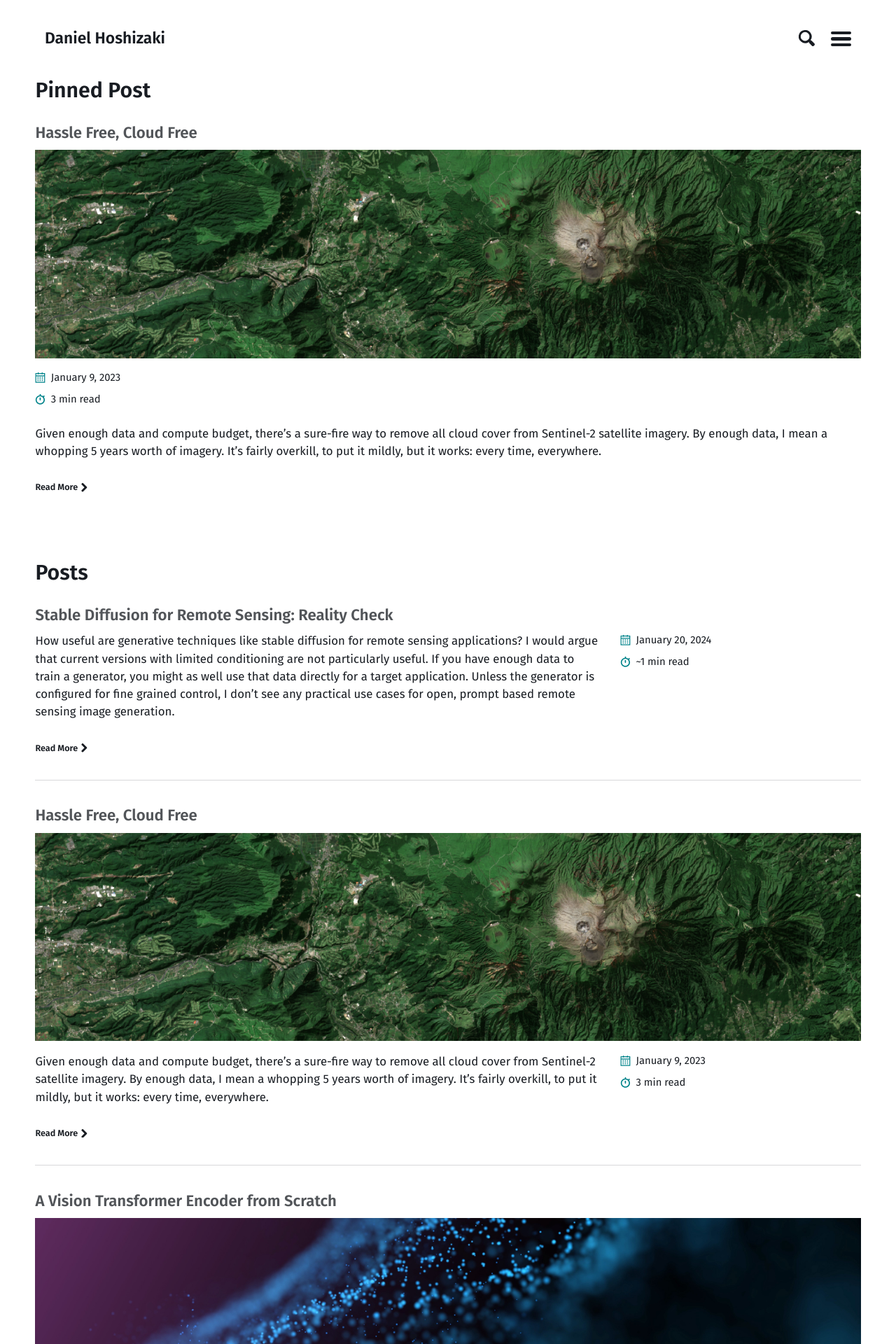
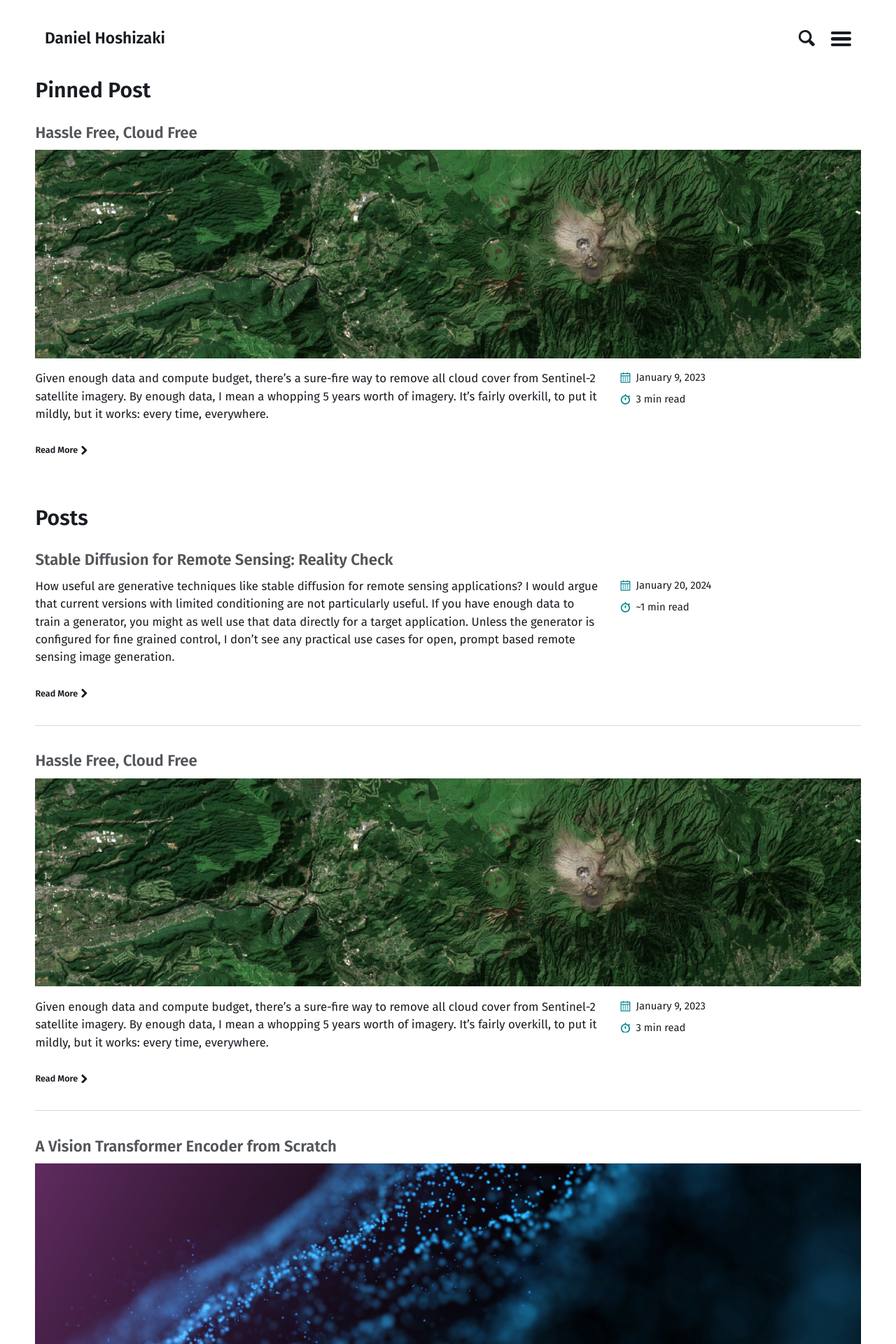
Before and after one commit to danielhoshizaki/danielhoshizaki, a Jekyll site: the page built from index.html, in a window 1280 px wide. Shown: the top 1920 px of the page at 70% size. Built offline with Jekyll 4.4.1, drawn with Linux system fonts in a browser that asks for light colours; the list of posts is cut into pages by our own code.

Commit message:
Update home.html

```diff
--- a/_layouts/home.html
+++ b/_layouts/home.html
@@ -13,15 +13,16 @@ layout: default
         <!-- Add a pinned post to the top of the page -->
         {% if paginator.page == 1 %}
           <header class="section-title">
-            <div class="entries-{{ page.entries_layout | default: 'list' }}"></div>
-              <h2>Pinned Post</h2>
+             <h2>Pinned Post</h2>
+          </header>
+            <div class="entries-{{ page.entries_layout | default: 'list' }}">
               {% for post in site.posts %}
                 {% if post.pin == true %}
                   {% include entry.html %}
                 {% endif %}
               {% endfor %}
             </div>
-          </header>
+
         {% endif %}
 
         <header class="section-title">
```
